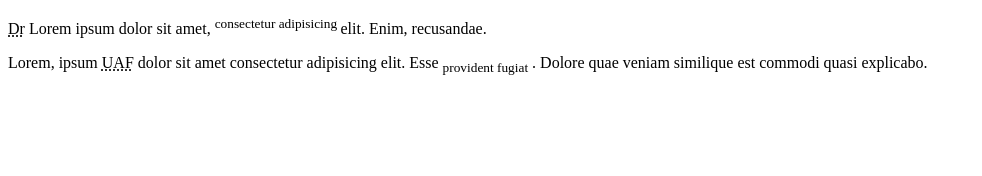
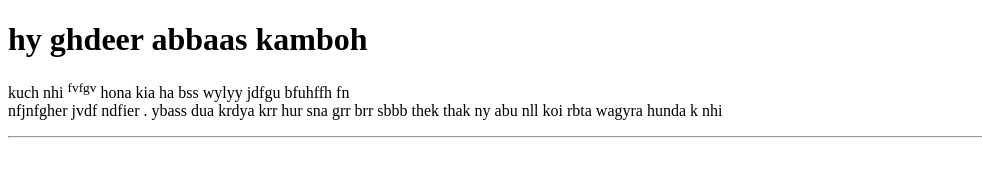
Before and after one commit to ghdeerabbas/practice-4-on-fire, a plain HTML site: page index.html in a window 1280 px wide. Shown: the whole page, without its empty margins (0-982 px from the left). Drawn offline with Linux system fonts and the light colour scheme.

Commit message:
practice 1

```diff
--- a/index.html
+++ b/index.html
@@ -5,11 +5,15 @@
             this is my first webpage
         </title>
         <body>
-           <p> <abbr title="docter">Dr</abbr>
-            Lorem ipsum dolor sit amet, <sup>consectetur adipisicing </sup>
-            elit. Enim, recusandae.
-           </p>
+            <h1>
+                hy ghdeer abbaas kamboh
+            </h1>
+            <p>
+                kuch nhi <sup>fvfgv</sup> hona kia       ha bss wylyy  jdfgu bfuhffh fn <br> nfjnfgher jvdf ndfier .
+            ybass dua krdya krr hur sna grr brr sbbb thek thak ny abu nll koi rbta wagyra hunda k nhi <hr>
+            </p>
+        </body>
 
-           <p>Lorem, ipsum    <acronym title=" university of agriculture fasilabad ">UAF</acronym>         dolor sit amet consectetur adipisicing elit. Esse <sub>provident fugiat</sub> . Dolore quae veniam similique est commodi quasi explicabo.</p>
+
     </head>
 </html>
```
